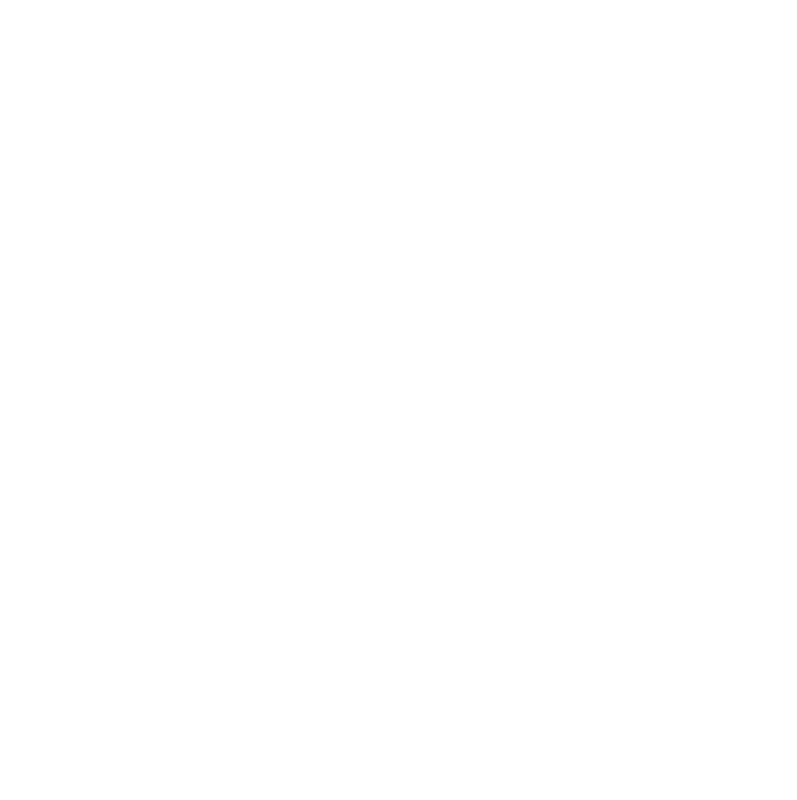
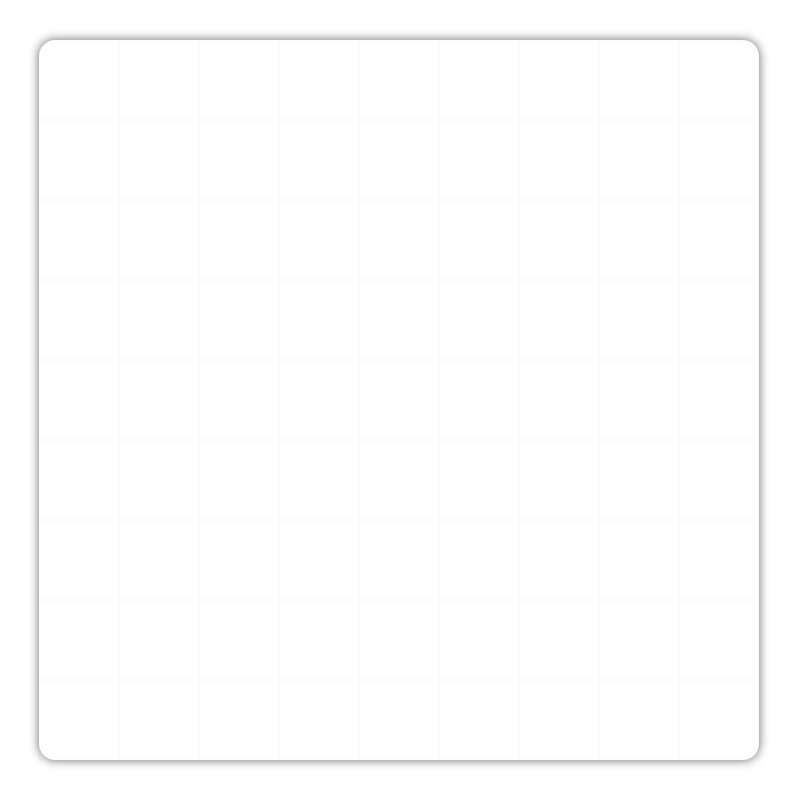
Before and after one commit to joonyg10/connect-four, a React (Create React App) app: page / in a window 1280 px wide. Shown: the whole page, without its empty margins (241-1038 px from the left). Built offline with nearby package versions, Linux system fonts and the light colour scheme.

Commit message:
ADD : Board, Cell 컴포넌트 추가

```diff
--- a/src/App.tsx
+++ b/src/App.tsx
@@ -1,3 +1,6 @@
+// [components]
+import { Board } from "./components/Board";
+
 // @@ [styles]
 import { ThemeProvider } from "styled-components";
 import { GlobalStyle } from "./styles/globalStyle";
@@ -9,7 +12,7 @@
     <>
       <GlobalStyle />
       <ThemeProvider theme={theme}>
-        <></>
+        <Board />
       </ThemeProvider>
     </>
   );
--- /dev/null
+++ b/src/components/Board/index.tsx
@@ -0,0 +1,83 @@
+import { useState } from "react";
+import styled from "styled-components";
+import Cell from "../Cell";
+
+const BOARD: string[][] = Array.from({ length: 9 }, (_) => Array(9).fill(""));
+
+export const Board = () => {
+  const [turn, setTurn] = useState<"X" | "O">("X");
+  const [board, setBoard] = useState<string[][]>(BOARD);
+
+  const clickCell = (row: number, col: number) => {
+    // 이미 점령되어 있는 칸이라면 pass
+    if (board[row][col] !== "") return;
+
+    const newBoard = [...board];
+    updateBoard(newBoard, row, col);
+    changeTurn();
+  };
+
+  const changeTurn = () =>
+    setTimeout(() => {
+      setTurn((prevTurn) => (prevTurn === "X" ? "O" : "X"));
+    }, 300);
+
+  const updateBoard = (newBoard: string[][], row: number, col: number) => {
+    newBoard[row][col] = turn;
+    setBoard(newBoard);
+  };
+
+  return (
+    <Container turn={turn}>
+      {BOARD.map((ROW: string[], rowIdx: number) => (
+        <Row key={rowIdx}>
+          {ROW.map((_, colIdx: number) => (
+            <CellWrapper
+              key={colIdx}
+              turn={turn}
+              isOccupied={board[rowIdx][colIdx] !== ""}
+              onClick={() => clickCell(rowIdx, colIdx)}
+            >
+              <Cell flag={board[rowIdx][colIdx]} />
+            </CellWrapper>
+          ))}
+        </Row>
+      ))}
+    </Container>
+  );
+};
+
+const Container = styled.section<{ turn: string }>`
+  ${({ theme }) => theme.grid__center};
+
+  border-radius: 1rem;
+  box-shadow: 0 0 10px 1px grey;
+`;
+
+const Row = styled.li`
+  display: grid;
+  grid-template-columns: repeat(9, 80px);
+`;
+
+const CellWrapper = styled.div<{ turn: string; isOccupied: boolean }>`
+  position: relative;
+  width: 80px;
+  height: 80px;
+  box-shadow: inset 0 0 1px lightgray;
+
+  &::before {
+    content: "";
+    position: absolute;
+    inset: 0;
+    z-index: -1;
+    background-color: ${({ theme, turn }) =>
+      turn === "X" ? theme.color.red : theme.color.blue};
+    border-radius: 0.5em;
+    opacity: 0;
+    transition: opacity 350ms ease-out;
+  }
+
+  &:hover::before {
+    opacity: ${({ isOccupied }) => !isOccupied && 1};
+  }
+`;
--- /dev/null
+++ b/src/components/Cell/index.tsx
@@ -0,0 +1,25 @@
+import React from "react";
+import styled from "styled-components";
+
+interface Props {
+  flag: string;
+}
+
+const Cell = ({ flag }: Props) => {
+  return <>{flag && <Container flag={flag}>{flag}</Container>}</>;
+};
+
+export default React.memo(Cell);
+
+const Container = styled.div<{ flag: string }>`
+  position: relative;
+  ${({ theme }) => theme.utils.grid__center};
+  width: 80px;
+  height: 80px;
+  border-radius: 0.5em;
+  font-size: 1.5rem;
+  font-weight: bold;
+
+  background-color: ${({ theme, flag }) =>
+    !flag ? "" : flag === "X" ? theme.color.red : theme.color.blue};
+`;
```
